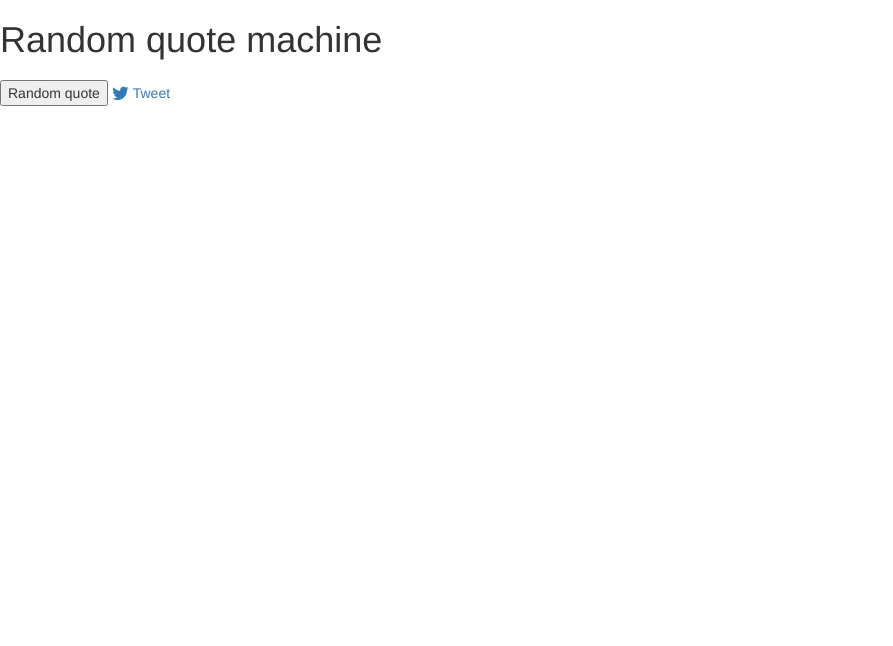
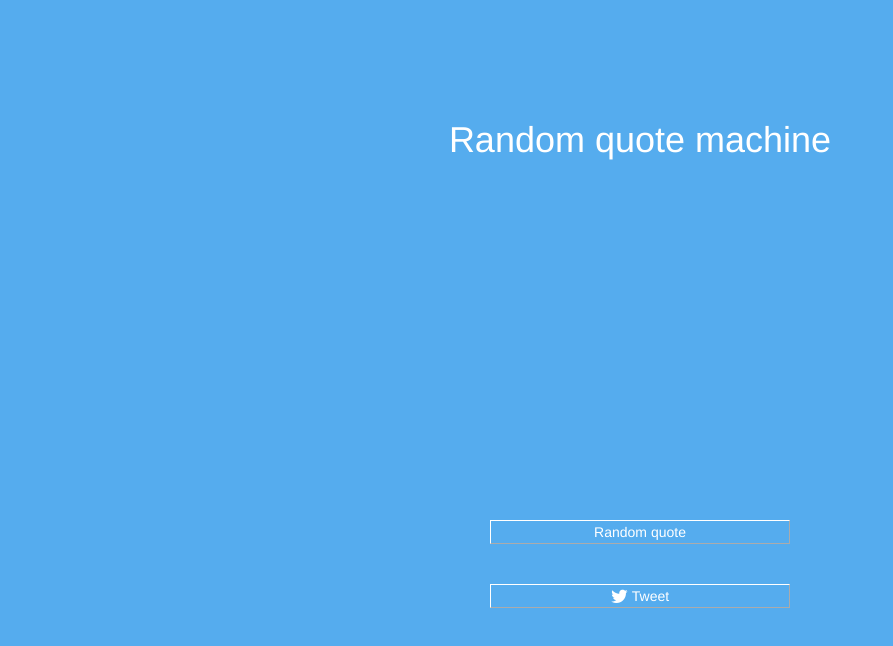
Before and after one commit to aniapi/zadanie12_5, a website: page index.html in a window 1280 px wide. Shown: the whole page, without its empty margins (0-893 px from the left). Drawn offline with nearby package versions, Linux system fonts and the light colour scheme; files that its build step writes are made by us from their sources; no server answers.

Commit message:
Style in CSS

```diff
--- /dev/null
+++ b/css/style.css
@@ -0,0 +1,44 @@
+* {
+	box-sizing: border-box;
+	margin: 0 auto;
+}
+main {
+	background-color: #55acee;
+	color: white;
+	display: flex;
+	flex-direction: column;
+	align-items: center;
+	height: 100vh;
+}
+h1 {
+	padding: 100px;
+}
+h2 {
+	padding: 20px;
+}
+h3 {
+	padding: 20px;
+}
+.trigger {
+	margin-top: 120px;
+	background-color: #55acee;
+	border-color: white;
+	width: 300px;
+	border-width: 1px;
+}
+.twitter {
+	display: block;
+	margin-top: 40px;
+	background-color: #55acee;
+	border-color: white;
+	width: 300px;
+	border-width: 1px;
+}
+i, a {
+	color: white;
+	text-decoration: none;
+}
+a:hover {
+	text-decoration: none;
+	color: inherit;
+}
--- a/index.html
+++ b/index.html
@@ -4,7 +4,7 @@
 	<link href="https://maxcdn.bootstrapcdn.com/bootstrap/3.3.6/css/bootstrap.min.css" rel="stylesheet" />
     <link href="https://cdnjs.cloudflare.com/ajax/libs/font-awesome/4.6.3/css/font-awesome.min.css" rel="stylesheet" />
     <meta charset="utf-8">
-    <title>Kanban board</title>
+    <title>Random quote machine</title>
     <link rel="stylesheet" href="css/style.css">
     <script src="https://ajax.googleapis.com/ajax/libs/jquery/1.12.4/jquery.min.js"></script>
 </head>
@@ -15,11 +15,11 @@
         </header>
         <div class="box">
             <h2 class="quote"></h2>
-            <h3 class="author"></h3>
+            <h3 class="author text-center"></h3>
         </div>
         <div>
             <button class="trigger"> Random quote </button>
-            <a href="#" target="_blank" class="tweet"><i class="fa fa-lg fa-twitter"></i> Tweet</a>
+            <button class="twitter"><a href="#" target="_blank" class="tweet"><i class="fa fa-lg fa-twitter"></i> Tweet</a></button>
         </div>
     </main>
     <script src="https://code.jquery.com/jquery-3.0.0.min.js" integrity="sha256-JmvOoLtYsmqlsWxa7mDSLMwa6dZ9rrIdtrrVYRnDRH0=" crossorigin="anonymous"></script>
```
